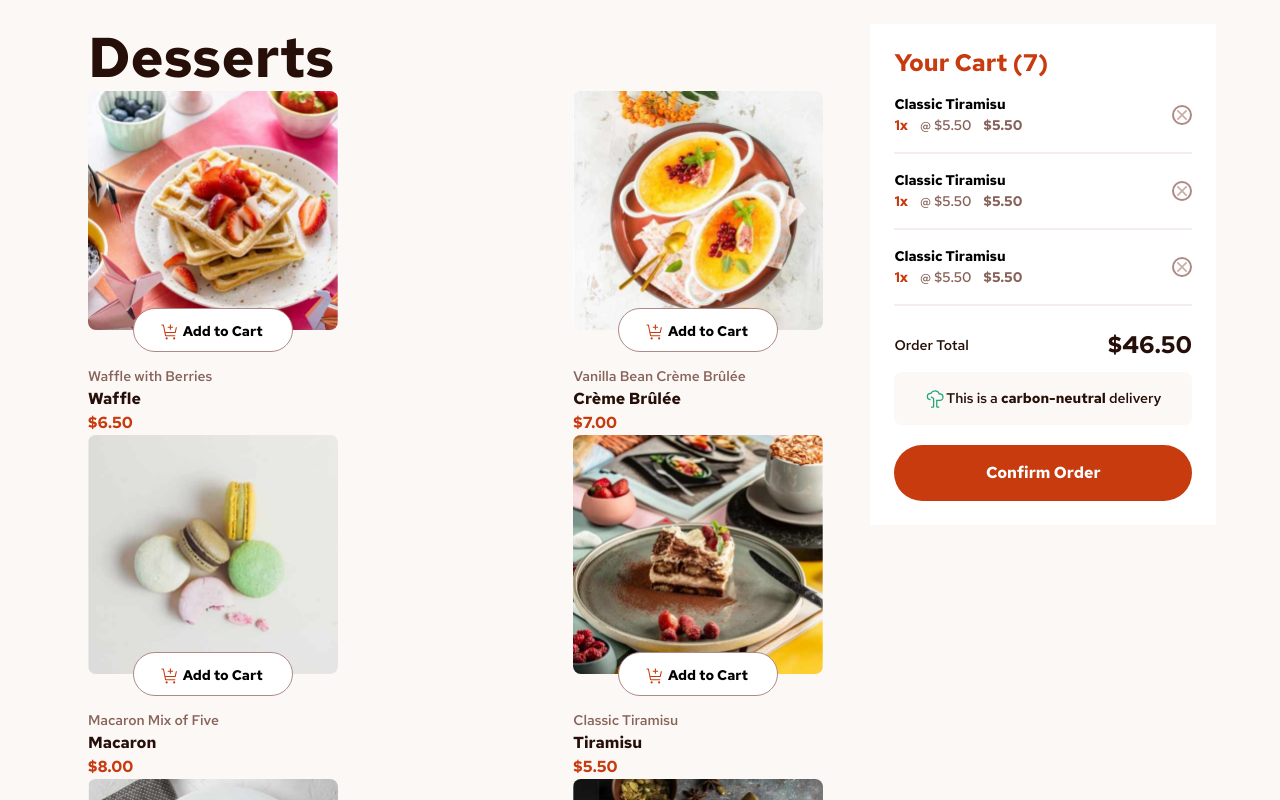
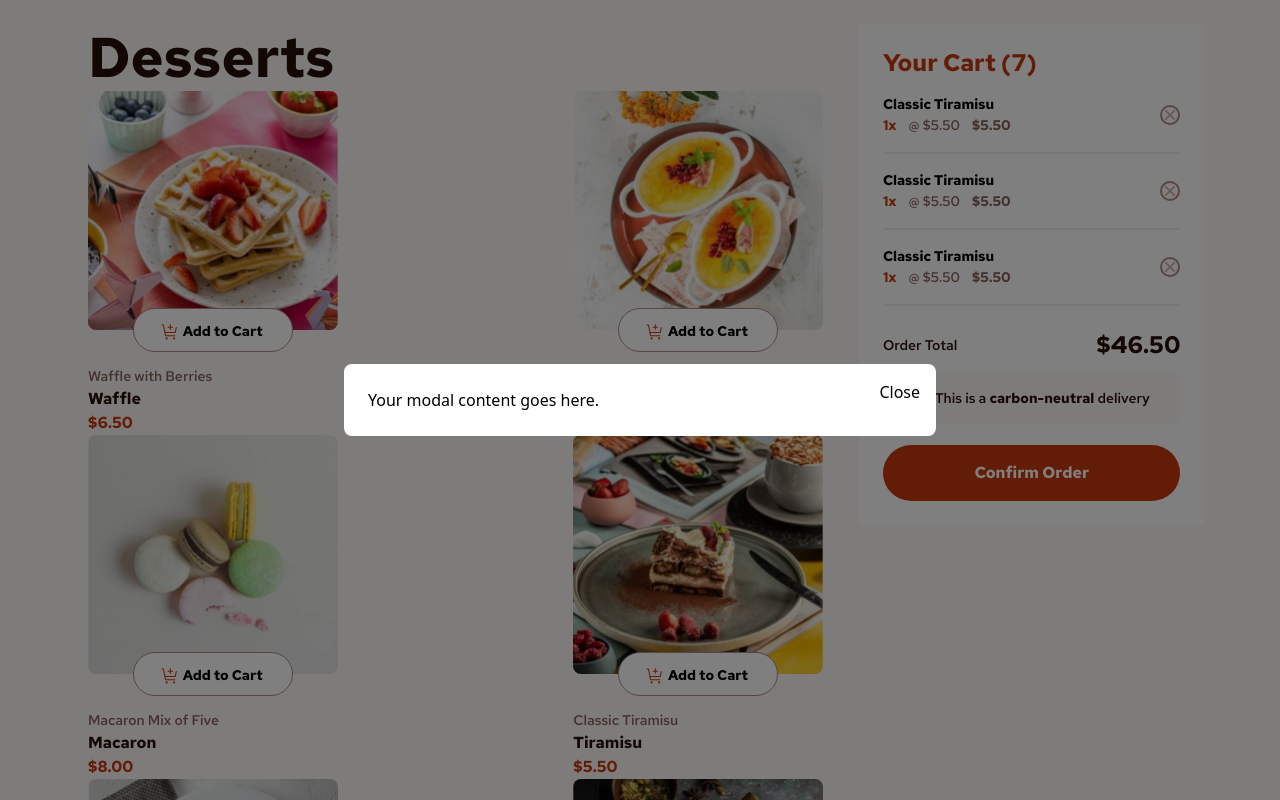
Before and after one commit to omarkarake/product-list-with-cart, an Angular app: page / in a window 1280 px wide. Both pictures are taken after a click on the button "Confirm Order". Shown: the top 800 px of the page. Built offline with nearby package versions, Linux system fonts and the light colour scheme.

Commit message:
chore: making modal for the order confirm

```diff
--- a/src/app/app.component.html
+++ b/src/app/app.component.html
@@ -121,11 +121,20 @@
         </div>
       </div>
 
-      <button class="w-full py-4 bg-red rounded-full mt-5">
+      <button
+        class="w-full py-4 bg-red rounded-full mt-5"
+        (click)="openModal()"
+      >
         <p class="text-preset-3-semibold text-white">Confirm Order</p>
       </button>
     </div>
   </div>
+  <app-orderconfirm-modal
+    [isVisible]="isModalVisible"
+    (closeModal)="closeModal()"
+  >
+    <p>Your modal content goes here.</p>
+  </app-orderconfirm-modal>
 </div>
 <!-- <app-card
   *ngFor="let dessert of desserts"
--- a/src/app/app.component.ts
+++ b/src/app/app.component.ts
@@ -9,11 +9,12 @@ import { Dessert } from './models/image.model';
   styleUrl: './app.component.css',
 })
 export class AppComponent implements OnInit, AfterViewInit {
-  title = 'productListWithCart';
   private subscriptions: Subscription = new Subscription();
   desserts: Dessert[] = [];
   incrementState: boolean = false;
   quantityState: number = 0;
+
+  isModalVisible: boolean = false;
 
   constructor(private store: StoreService) {}
   ngOnInit(): void {
@@ -44,4 +45,12 @@ export class AppComponent implements OnInit, AfterViewInit {
   handleDecrementQuantity(dessert: any) {
     // Handle decrement quantity logic
   }
+
+  openModal() {
+    this.isModalVisible = true;
+  }
+
+  closeModal() {
+    this.isModalVisible = false;
+  }
 }
--- a/src/app/app.module.ts
+++ b/src/app/app.module.ts
@@ -5,11 +5,13 @@ import { AppRoutingModule } from './app-routing.module';
 import { AppComponent } from './app.component';
 import { CardComponent } from './components/card/card.component';
 import { provideHttpClient, withFetch } from '@angular/common/http';
+import { OrderconfirmModalComponent } from './components/orderconfirm-modal/orderconfirm-modal.component';
 
 @NgModule({
   declarations: [
     AppComponent,
-    CardComponent
+    CardComponent,
+    OrderconfirmModalComponent
   ],
   imports: [
     BrowserModule,
--- /dev/null
+++ b/src/app/components/orderconfirm-modal/orderconfirm-modal.component.html
@@ -0,0 +1,9 @@
+<div *ngIf="isVisible" class="fixed inset-0 flex items-end md:items-center justify-center z-50">
+    <div class="fixed inset-0 bg-black opacity-50" (click)="close()"></div>
+    <div
+      class="bg-white w-full md:w-[85%] lg:w-[592px] h-auto p-6 rounded-t-lg md:rounded-lg transform transition-transform duration-300 ease-in-out"
+    >
+      <button class="absolute top-4 right-4" (click)="close()">Close</button>
+      <ng-content></ng-content>
+    </div>
+  </div>
--- /dev/null
+++ b/src/app/components/orderconfirm-modal/orderconfirm-modal.component.ts
@@ -0,0 +1,15 @@
+import { Component, EventEmitter, Input, Output } from '@angular/core';
+
+@Component({
+  selector: 'app-orderconfirm-modal',
+  templateUrl: './orderconfirm-modal.component.html',
+  styleUrl: './orderconfirm-modal.component.css',
+})
+export class OrderconfirmModalComponent {
+  @Input() isVisible: boolean = false;
+  @Output() closeModal = new EventEmitter<void>();
+
+  close() {
+    this.closeModal.emit();
+  }
+}
```
Also changed, not shown: src/app/components/orderconfirm-modal/orderconfirm-modal.component.css (added), 1 other file (tests, documents, lock files or other folders).
